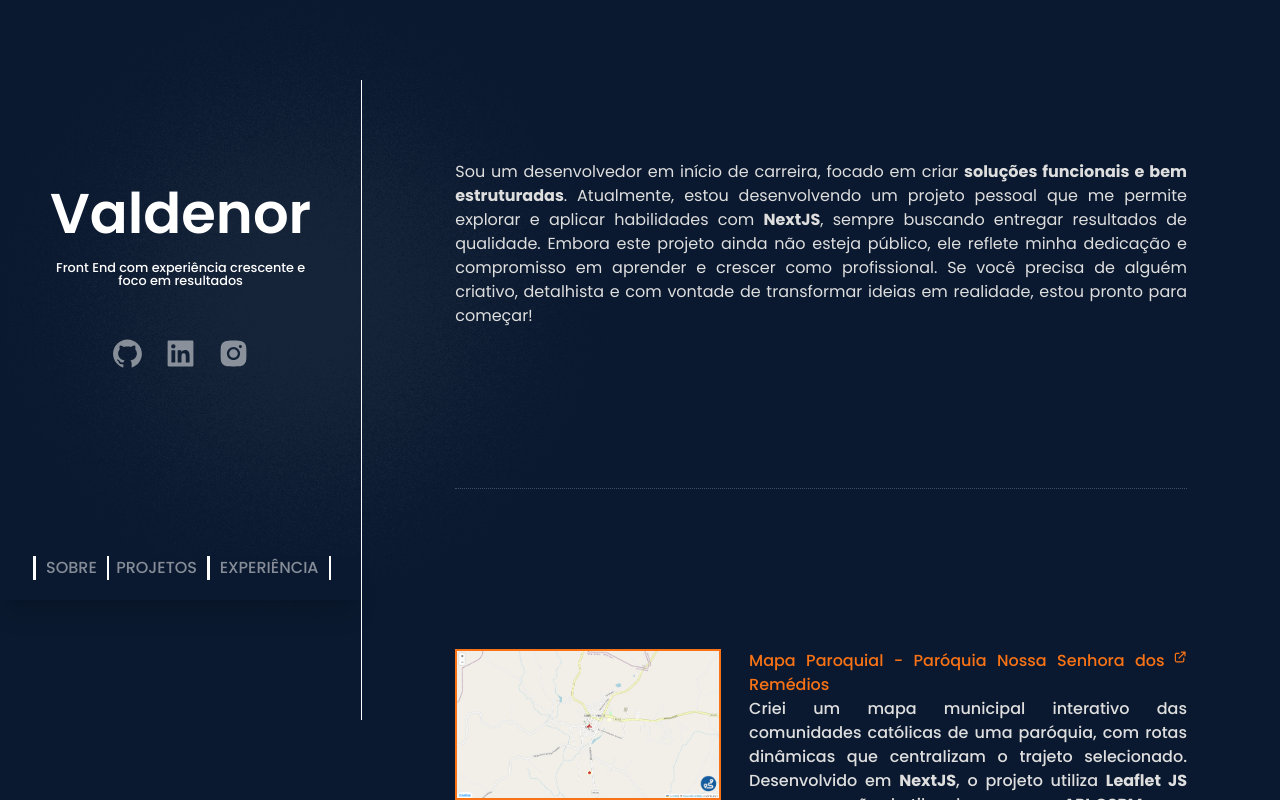
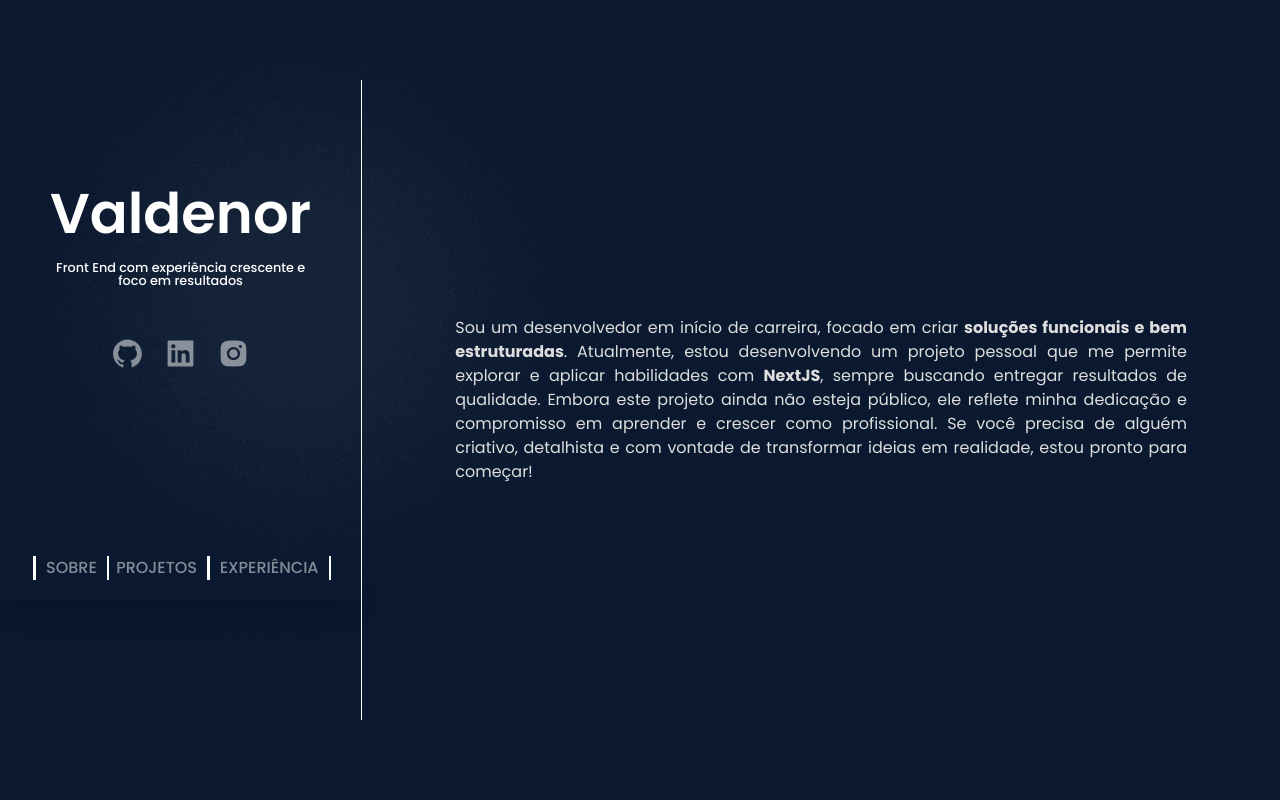
Before and after one commit to srnerdoso/meu-portifolio, a Next.js app: page / in a window 1280 px wide. Shown: the top 800 px of the page. Built offline with nearby package versions, Linux system fonts and the light colour scheme.

Commit message:
Fixed issue with heigth Sections components for PC version

```diff
--- a/src/app/_components/ContactForm.tsx
+++ b/src/app/_components/ContactForm.tsx
@@ -9,10 +9,10 @@ import Error from "./Error";
 
 export default function ContactForm({
   ref,
-  sectionsHeight,
+  sectionsStyle,
 }: {
   ref: (node?: Element | null) => void;
-  sectionsHeight: React.CSSProperties;
+  sectionsStyle: React.CSSProperties;
 }) {
   const [btnValue, setBtnValue] = useState<
     "Enviar" | "Enviando..." | "Enviado!" | "Erro"
@@ -46,7 +46,7 @@ export default function ContactForm({
       id="contact-me"
       ref={ref}
       className="relative flex flex-col justify-center items-start gap-5 text-[16px] py-[53px]"
-      style={sectionsHeight}
+      style={sectionsStyle}
       onSubmit={handleSubmit(onSubmit)}
     >
       <h2 className="uppercase font-medium">Contato</h2>
--- a/src/app/_components/sections/About.tsx
+++ b/src/app/_components/sections/About.tsx
@@ -3,18 +3,18 @@ import IsPortrait from "@/app/types/IsPortrait";
 export default function About({
   items,
   ref,
-  sectionsHeight,
+  sectionsStyle,
 }: {
   items: React.ReactNode;
   ref: (node?: Element | null) => void;
-  sectionsHeight: React.CSSProperties;
+  sectionsStyle: React.CSSProperties;
 }) {
   return (
     <section
       id="about"
       ref={ref}
       className="flex justify-center items-center max-xl:py-[20vh]"
-      style={sectionsHeight}
+      style={sectionsStyle}
     >
       {items}
     </section>
--- a/src/app/_components/sections/Experience.tsx
+++ b/src/app/_components/sections/Experience.tsx
@@ -6,18 +6,18 @@ export interface ExperienceItem {
 export default function Experience({
   items,
   ref,
-  sectionsHeight,
+  sectionsStyle,
 }: {
   items: ExperienceItem[];
   ref: (node?: Element | null) => void;
-  sectionsHeight: React.CSSProperties;
+  sectionsStyle: React.CSSProperties;
 }) {
   return (
     <section
       id="experience"
       ref={ref}
       className="flex flex-col justify-center items-center gap-40"
-      style={sectionsHeight}
+      style={sectionsStyle}
     >
       {items.map((item, index) => (
         <div key={`experience-${index}`}>
--- a/src/app/_components/sections/Projects.tsx
+++ b/src/app/_components/sections/Projects.tsx
@@ -12,18 +12,18 @@ export interface ProjectProps {
 export default function Projects({
   items,
   ref,
-  sectionsHeight,
+  sectionsStyle,
 }: {
   items: ProjectProps[];
   ref: (node?: Element | null) => void;
-  sectionsHeight: React.CSSProperties;
+  sectionsStyle: React.CSSProperties;
 }) {
   return (
     <section
       id="projects"
       ref={ref}
       className="flex justify-center items-center font-medium flex-col gap-10"
-      style={sectionsHeight}
+      style={sectionsStyle}
     >
       {items.map(({ name, title, children, url }, index) => (
         <div
--- a/src/app/page.tsx
+++ b/src/app/page.tsx
@@ -25,14 +25,23 @@ export default function Home() {
   const [shouldRender, setShouldRender] = useState(true);
   const [orientation, setOrientation] = useState<OrientationType>();
 
+  // Depois que terminar, mover todas as novas funções para um arquivo separado e exportar
+
   const isPortrait = (whenTrue: string, whenFalse: string) => {
     return orientation === "portrait-primary" ? whenTrue : whenFalse;
   };
 
-  const sectionsHeight: React.CSSProperties = {
-    height: isPortrait("100vh", ""),
-    paddingTop: isPortrait("", "20vh"),
-    paddingBottom: isPortrait("", "20vh"),
+  const sectionsStyle = () => {
+    const setSectionsStyle = (styleValue: string | number) => {
+      return shouldRender ? styleValue : isPortrait("100vh", "");
+    };
+    const paddingY = setSectionsStyle(0);
+
+    return {
+      height: setSectionsStyle("100vh"),
+      paddingTop: paddingY,
+      paddingBottom: paddingY,
+    } as React.CSSProperties;
   };
 
   Effect.useShouldLigth(containerWidth, setShouldRender);
@@ -74,7 +83,7 @@ export default function Home() {
 
       <div
         id="layout"
-        className="flex flex-row max-w-7xl m-auto max-xl:flex-col max-xl:w-full"
+        className="relative flex flex-row max-w-7xl m-auto max-xl:flex-col max-xl:w-full"
       >
         {containerWidth > 1280 ? (
           <HeaderPC
@@ -106,22 +115,22 @@ export default function Home() {
           <About
             items={aboutItems}
             ref={aboutRef}
-            sectionsHeight={sectionsHeight}
+            sectionsStyle={sectionsStyle()}
           />
           <Divider />
           <Sections.Projects
             items={projectsItems}
             ref={projectsRef}
-            sectionsHeight={sectionsHeight}
+            sectionsStyle={sectionsStyle()}
           />
           <Divider />
           <Sections.Experience
             items={experienceItems}
             ref={experienceRef}
-            sectionsHeight={sectionsHeight}
+            sectionsStyle={sectionsStyle()}
           />
           <Divider />
-          <ContactForm ref={contactRef} sectionsHeight={sectionsHeight} />
+          <ContactForm ref={contactRef} sectionsStyle={sectionsStyle()} />
         </main>
       </div>
       {!shouldRender && (
```
